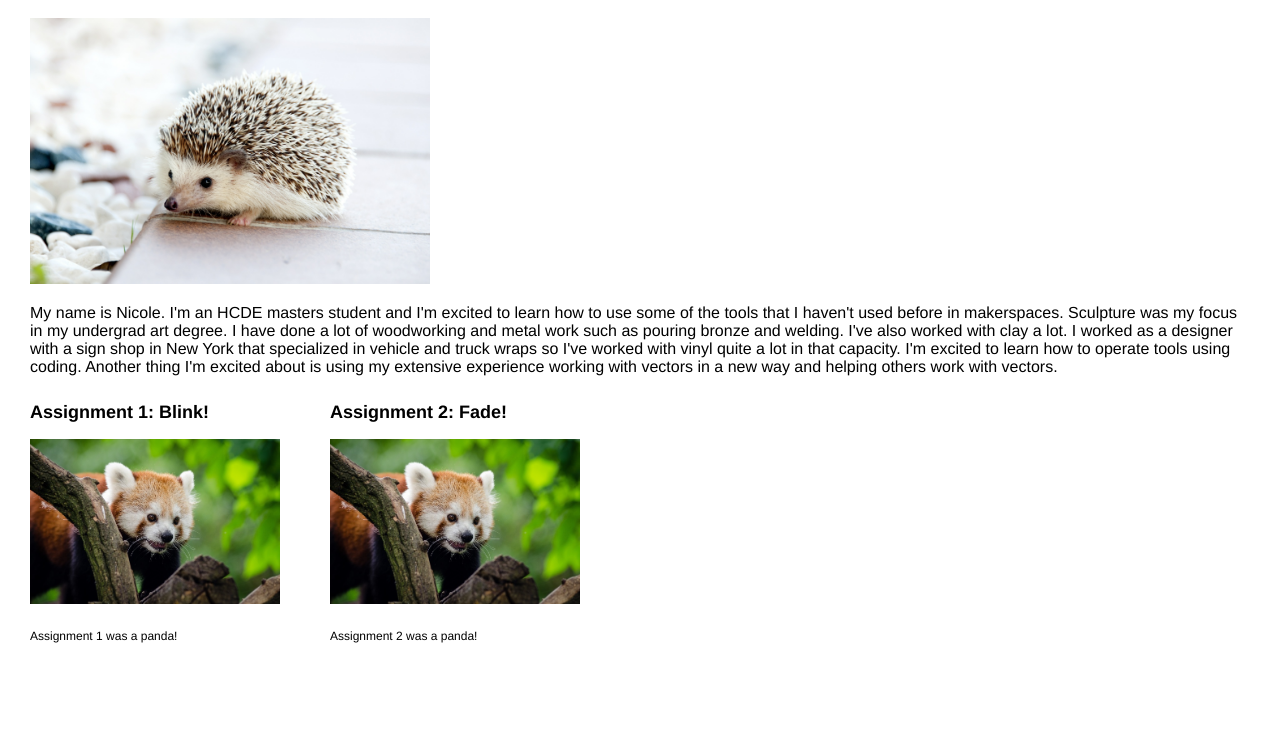
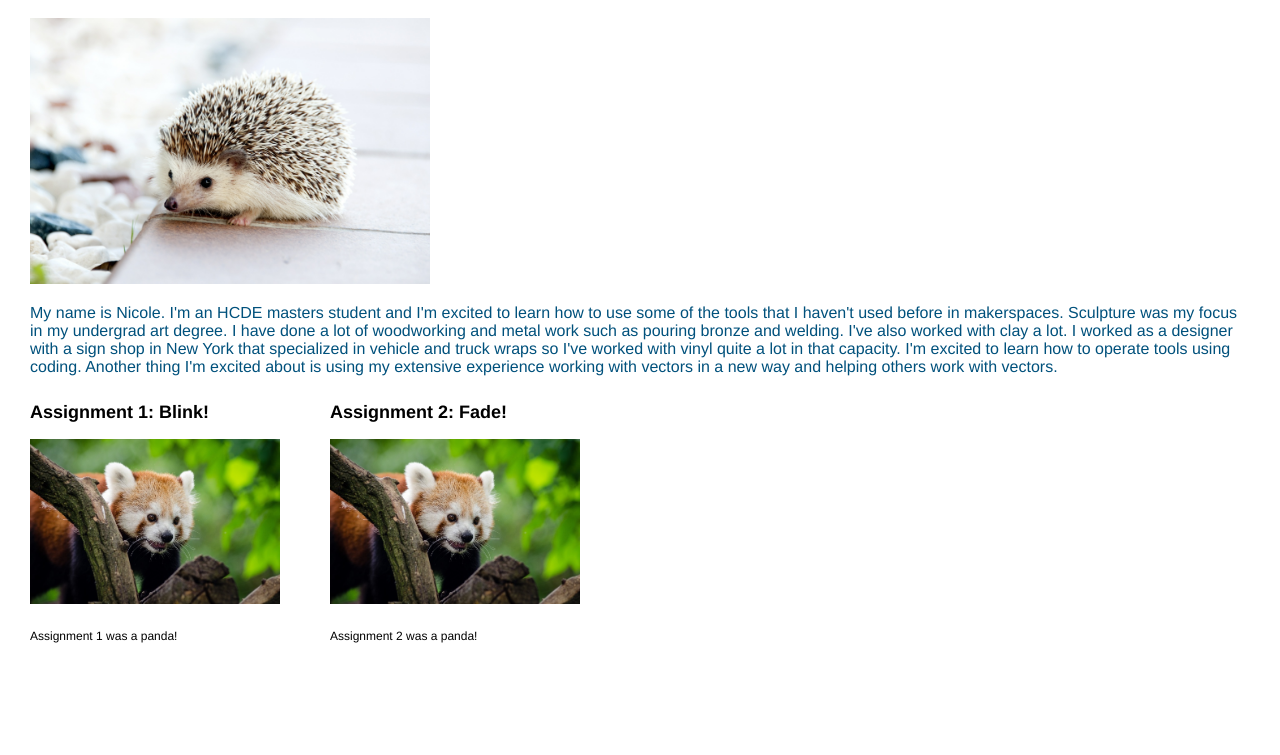
Before and after one commit to nicoleyal/nicoleyal.github.io, a plain HTML site: page index.html in a window 1280 px wide. Shown: the part 195-950 px from the top of the page. Drawn offline with Linux system fonts and the light colour scheme.

Commit message:
Update style.css

```diff
--- a/style.css
+++ b/style.css
@@ -16,7 +16,7 @@ a {
 
 .header {
   background: #fff;
-  color: #000;
+  color: #00517c;
   height: 500px;
   padding: 30px 30px 30px;
 }
```
